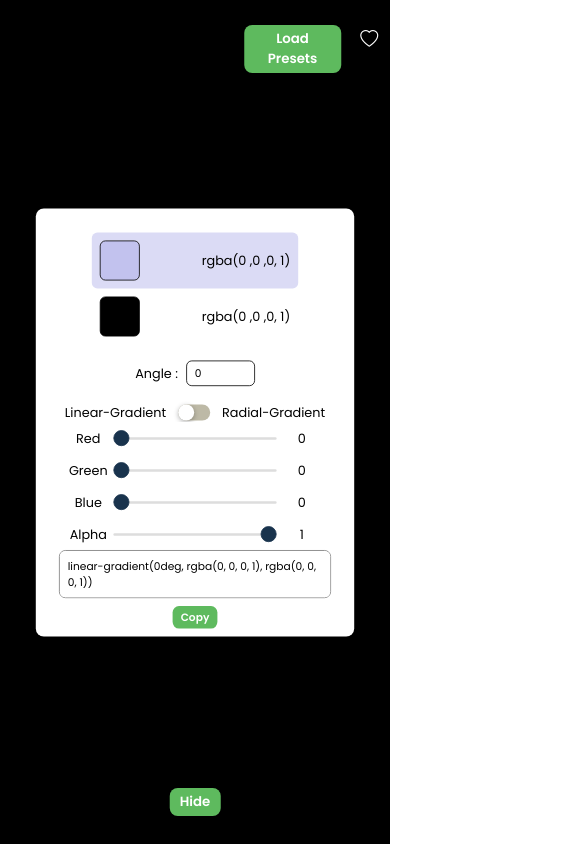
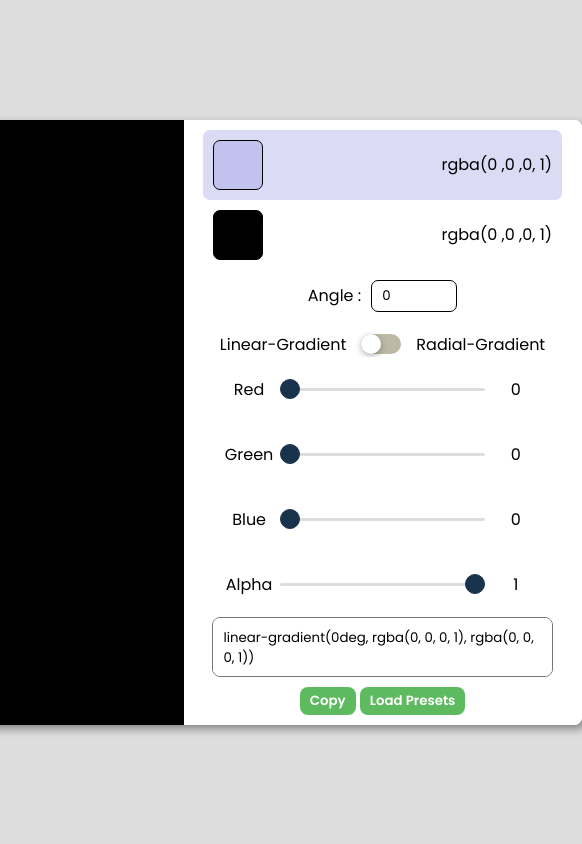
Before and after one commit to mrudulkolambe/CSS-Gradient-Generator, a plain HTML site: page index.html in a window 390 px wide. Shown: the whole page, 582 px wide, since content can reach past the window. Drawn offline with nearby package versions, Linux system fonts and the light colour scheme.

Commit message:
Changed Preview Window

```diff
--- a/index.html
+++ b/index.html
@@ -5,23 +5,26 @@
     <meta charset="UTF-8">
     <meta http-equiv="X-UA-Compatible" content="IE=edge">
     <meta name="viewport" content="width=device-width, initial-scale=1.0">
-    <link rel="stylesheet" href="https://cdnjs.cloudflare.com/ajax/libs/bootstrap-icons/1.7.2/font/bootstrap-icons.min.css"/>
+    <link rel="stylesheet"
+        href="https://cdnjs.cloudflare.com/ajax/libs/bootstrap-icons/1.7.2/font/bootstrap-icons.min.css" />
     <title>Gradient Generator</title>
     <link rel="stylesheet" href="style.css">
 </head>
 
 <body>
-    <button class="preset" onclick="togglePreset()">Load Presets</button>
     <div class="presets" id="presets">
         <div class="promptHeader">
             <h3>Presets</h3>
-            <i onclick="togglePreset()" class="bi bi-x-lg"></i>
+            <i id="presetToggle" class="bi bi-x-lg"></i>
         </div>
         <div class="preset-container" id="presetContainer"></div>
     </div>
     <div class="alert" id="alert"></div>
+    <div class="container-parent">
+        <div class="bg">
             <div onclick="toggleModal()" class="list">
                 <i class="bi bi-heart" id="addItem"></i>
+            </div>
         </div>
         <div class="selectors" id="selectors">
             <div class="pickers">
@@ -45,7 +48,7 @@
                 </div>
                 <div class="type">
                     <div class="type-text">Linear-Gradient</div>
-                <label class="switch"><input id="gradientType" oninput="changeGradient()" type="checkbox"/>
+                    <label class="switch"><input id="gradientType" oninput="changeGradient()" type="checkbox" />
                         <div></div>
                     </label>
                     <div class="type-text">Radial-Gradient</div>
@@ -80,10 +83,11 @@
                 </div>
             </div>
             <textarea id="display" cols="30" rows="10" onfocus="shiftFocus()"></textarea>
+            <div>
                 <button class="copy" onclick="copy()">Copy</button>
+                <button class="preset" onclick="togglePreset()">Load Presets</button>
             </div>
-    <div class="toggle">
-        <button class="hide" onclick="hide(this)">Hide</button>
+        </div>
     </div>
     <div class="overlay" id="overlay"></div>
     <div class="prompt" id="prompt">
--- a/script.js
+++ b/script.js
@@ -34,6 +34,20 @@ let blue2 = 0;
 let alpha1 = 1;
 let alpha2 = 1;
 let type = "linear-gradient";
+const presetToggle = document.getElementById('presetToggle');
+presetToggle.addEventListener('click', () => {
+    if (!flag2) {
+        presets.style.display = "block";
+        overlay.style.display = "block";
+        flag2 = true;
+        presetContainer.innerHTML = "";
+        allStorage();
+    } else {
+        presets.style.display = "none";
+        overlay.style.display = "none";
+        flag2 = false;
+    }
+});
 function changeColor1() {
     inputSlider1.value = red1;
     inputSlider2.value = green1;
@@ -118,7 +132,7 @@ function generate(type) {
     } else {
         finalAngle = "circle";
     }
-    let body = document.querySelector("body");
+    let body = document.querySelector(".bg");
     finalGradient = `${type}(${finalAngle}, rgba(${red1}, ${green1}, ${blue1}, ${alpha1}), rgba(${red2}, ${green2}, ${blue2}, ${alpha2}))`;
     body.style.background = finalGradient;
     display.innerText = finalGradient;
@@ -167,8 +181,6 @@ function addToList() {
             storagetype: type
         }
         let colorObjString = JSON.stringify(colorObj);
-        addItem.classList.remove('bi-heart');
-        addItem.classList.add('bi-heart-fill');
         localStorage.setItem(presetName.value, colorObjString);
         toggleModal();
         presetName.value = "";
@@ -213,7 +225,6 @@ function allStorage() {
         } else {
             background = `${obj.storagetype}(circle, rgba(${obj.storagered1}, ${obj.storagegreen1}, ${obj.storageblue1}, ${obj.storagealpha1}), rgba(${obj.storagered2}, ${obj.storagegreen2}, ${obj.storageblue2}, ${obj.storagealpha2}))`;
         }
-        console.log(background);
         presetContainer.innerHTML += `
         <div class="presetId">
                 <div class="presetName" onclick="loadPreset('${key}')">
@@ -267,3 +278,13 @@ function loadPreset(key){
     changeGradient();
     togglePreset();
 }
+
+function togglePictureInPicture() {
+    if (document.pictureInPictureElement) {
+        document.exitPictureInPicture();
+    } else {
+      if (document.pictureInPictureEnabled) {
+        document.querySelector("container-parent").requestPictureInPicture();
+      }
+    }
+  }
--- a/style.css
+++ b/style.css
@@ -18,6 +18,21 @@ html,body{
 body{
   background: #ddd;
 }
+.container-parent{
+  display: flex;
+  justify-content: center;
+  align-items: center;
+  background-color: white;
+  box-shadow: 4px 4px 8px rgba(0,0,0,0.4);
+  border-radius: 8px;
+}
+.bg{
+  height: 100%;
+  width: 375px;
+  background-color: red;
+  border-top-left-radius: 8px;
+  border-bottom-left-radius: 8px;
+}
 .selectors{
   width: max-content;
   display: flex;
@@ -26,15 +41,14 @@ body{
   flex-direction: column;
   background-color: white;
   padding: 10px;
-  border-radius: 10px;
   z-index: 0;
-  box-shadow: 4px 4px 8px rgba(0,0,0,0.4);
+  border-radius: 8px;
 }
 .range{
   height: 65px;
   width: max-content;
   background: #fff;
-  padding: 0 65px ;
+  /* padding: 0 40px; */
   display: flex;
   justify-content: center;
   align-items: center;
@@ -85,8 +99,8 @@ body{
   display: grid;
   grid-template-columns: 1fr;
   column-gap: 150px;
-  padding: 20px 60px;
-  width: 100%;
+  /* padding: 20px 40px; */
+  width: 95%;
   background-color: white;
 }
 .display{
@@ -109,6 +123,7 @@ input::-webkit-inner-spin-button {
   display: flex;
   justify-content: center;
   align-items: center;
+  margin: 10px 0;
 }
 .color{
   height: 50px;
@@ -234,13 +249,6 @@ textarea::-webkit-scrollbar{
   height: 5%;
   z-index: 1000;
 }
-.preset{
-  margin: 0;
-  position: absolute;
-  top: 3%;
-  left: 75%;
-  transform: translate(-50%, 0%);
-}
 .presets{
   padding: 15px 30px;
   padding-top: 0;
@@ -324,42 +332,15 @@ textarea::-webkit-scrollbar{
      -moz-transform: translate3d(100%, 0, 0);
           transform: translate3d(100%, 0, 0);
 }
-@media only screen and (max-width: 600px) {
-  body{
-    display: flex;
-    justify-content: center;
-    align-items: center;
-  }
-  .selectors{
-    padding: 10px;
-    transform: scale(0.8, 0.8);
-  }
-  .pickers{
-    border-radius: 10px;
-    margin: 0 auto;
-  }
-  .parent{
-    margin: 0 auto;
-  }
-  .range{
-    padding: 0 20px;
-    height: 40px;
-  }
-  .hide{
-    top: 95%;
-    left: 50%;
-    transform: translate(-50%, -50%);
-  }
-}
 .list{
   color: white;
-  position: absolute;
+  position: relative;
   top: 3%;
-  right: 3%;
-  font-size: 18px;
-  display: flex;
-  justify-content: center;
-  align-items: center;
+  left: -41%;
+}
+.list:hover{
+  transform: scale(1.05, 1.05);
+  color: #FF007F;
 }
 .slideUp{
   animation: slideUp 0.5s forwards;
```
Lines whose indentation alone changed are shown as unchanged.
